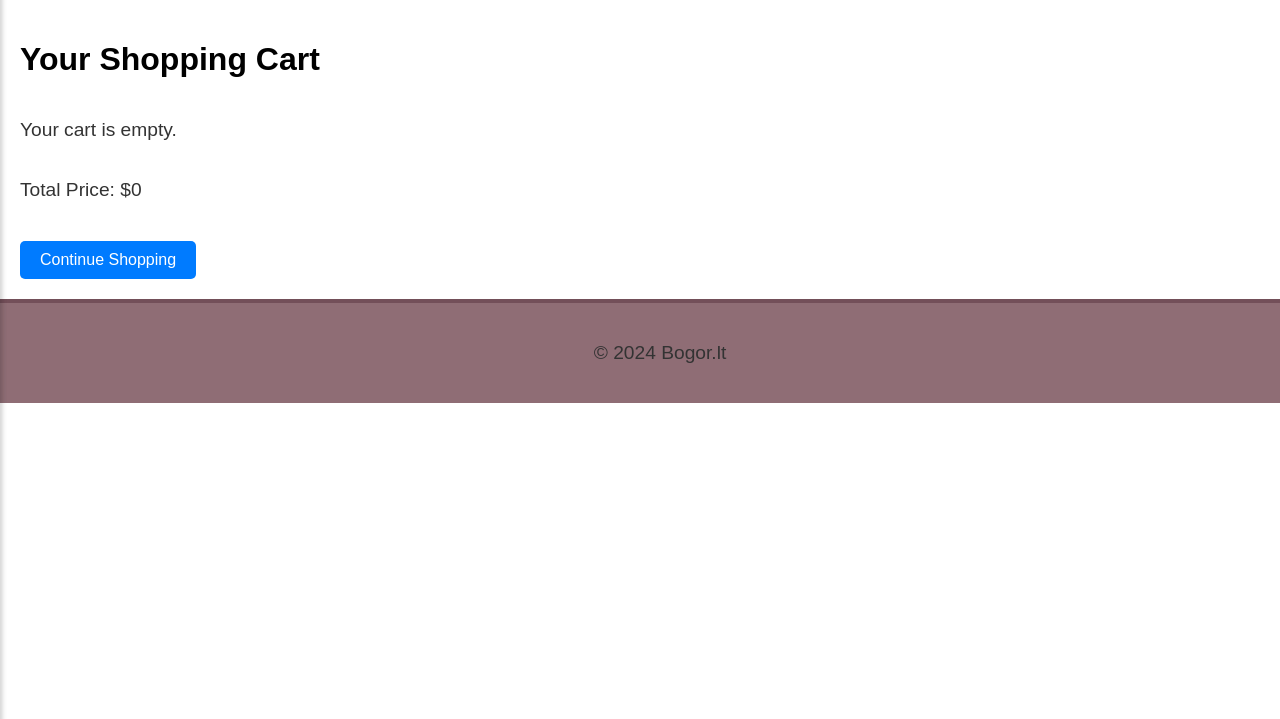
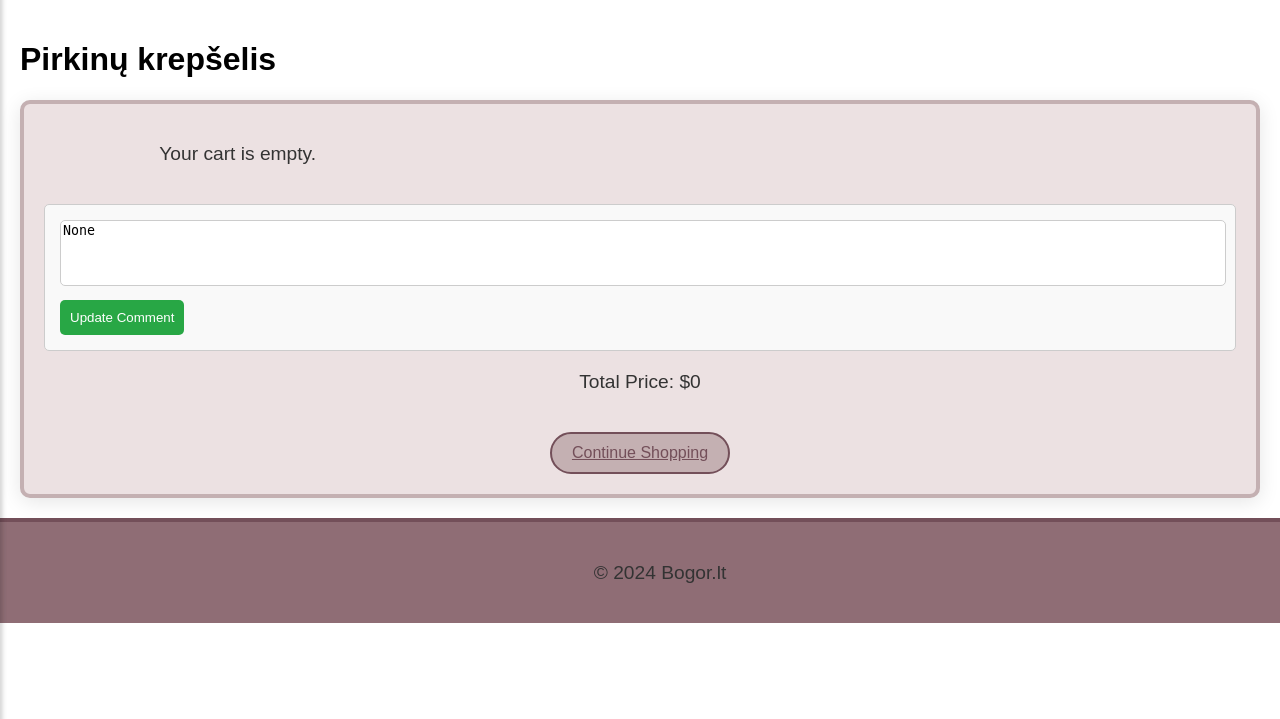
Before and after one commit to EvelinaBog/BogorShop, a Django app: page /cart/ in a window 1280 px wide. Shown: the part 81-800 px from the top of the page. Run offline with Django 5.2, Linux system fonts and the light colour scheme; data comes from the database, SQL or seed files in the repository; data that the repository does not hold is empty.

Commit message:
updates to flowers.html, cart.html, views.py. Added comment field for order

```diff
--- a/mysite/shop/models.py
+++ b/mysite/shop/models.py
@@ -119,10 +119,10 @@
     decoration_qty = models.IntegerField(verbose_name='Decorations Quantity', default=0)
     wrappingpaper = models.ForeignKey('WrappingPaper', on_delete=models.CASCADE, null=True)
     wp_qty = models.IntegerField(verbose_name='Wrapping Paper Quantity', default=0)
-    comment = models.TextField(verbose_name='Order comment', blank=True, null=True)
+    order_comment = models.ForeignKey('CartItem', on_delete=models.CASCADE, null=True)
 
     def __str__(self):
-        return f'{self.client} {self.roses} {self.roses_qty} {self.decoration} {self.decoration_qty} {self.wrappingpaper} {self.decoration_qty} {self.comment}'
+        return f'{self.client} {self.roses} {self.roses_qty} {self.decoration} {self.decoration_qty} {self.wrappingpaper} {self.decoration_qty} {self.order_comment}'
 
     def total(self):
         roses_price = self.roses.price * self.roses_qty
@@ -162,6 +162,7 @@
     user = models.ForeignKey(User, null=True, blank=True, on_delete=models.CASCADE)
     session_key = models.CharField(max_length=255, null=True, blank=True)
     created_at = models.DateTimeField(auto_now_add=True)
+    comment = models.TextField(verbose_name='Order comment', blank=True, null=True)
 
     def __str__(self):
         return f'Cart {self.id}'
--- a/mysite/shop/templates/base.html
+++ b/mysite/shop/templates/base.html
@@ -206,6 +206,8 @@
         font-size: 16px;
         border: 1px solid #734F59;
     }
+
+
     </style>
 </head>
 <body>
--- a/mysite/shop/templates/cart.html
+++ b/mysite/shop/templates/cart.html
@@ -1,40 +1,44 @@
 {% extends "base.html" %}
 {% load custom_filters %}
-{% block title %}Cart{% endblock %}
+{% block title %}Your Shopping Cart{% endblock %}
 
 {% block content %}
-<h1>Your Shopping Cart</h1>
+<h1>Pirkinų krepšelis</h1>
 
 <style>
-    /* Add CSS styles for flex container and items */
+    .cart-container {
+        max-width: 1200px;
+        margin: 0 auto;
+        background-color: #ECE1E2;
+        padding: 20px;
+        box-shadow: 0 4px 20px rgba(0, 0, 0, 0.1);
+        border: 4px solid #C4B0B2;
+        border-radius: 10px;
+        text-align: center;
+    }
+
     .product-list {
-        display: flex;
-        flex-wrap: wrap;
-        justify-content: space-between;
+        display: grid;
+        grid-template-columns: 1fr;
+        gap: 20px;
         list-style: none;
         padding: 0;
         margin: 0;
     }
 
     .product-item {
-        flex: 1;
-        min-width: 200px; /* Set a minimum width to control the item size */
-        max-width: 300px; /* Add a max-width to prevent the items from growing too much */
-        margin: 10px;
+        background-color: #fff;
+        padding: 15px;
         border: 1px solid #ccc;
-        padding: 15px;
-        text-align: center;
-        background-color: #f9f9f9;
-        border-radius: 5px;
+        border-radius: 10px;
+        box-shadow: 0 2px 10px rgba(0, 0, 0, 0.1);
     }
 
-    /* Style the "Remove" button */
     .remove-button {
         display: inline-block;
         margin-top: 10px;
         background-color: #ff4d4d;
         color: white;
-        text-decoration: none;
         padding: 10px 20px;
         border-radius: 5px;
         transition: background-color 0.3s ease;
@@ -44,37 +48,68 @@
         background-color: #cc0000;
     }
 
-    /* Style the "Continue Shopping" button */
     .continue-button {
         display: inline-block;
         margin-top: 20px;
-        background-color: #007bff;
-        color: white;
-        text-decoration: none;
+        background-color: #C4B0B2;
+        color: #734F59;
         padding: 10px 20px;
-        border-radius: 5px;
+        border-radius: 50px;
+        border: 2px solid #734F59;
         transition: background-color 0.3s ease;
     }
 
     .continue-button:hover {
-        background-color: #0056b3;
+        background-color: #855832;
     }
 
-    /* Style the total price and other elements */
     p {
         font-size: 1.2rem;
         color: #333;
     }
+
+    .comment-container {
+        margin: 20px 0;
+        padding: 15px;
+        border: 1px solid #ccc;
+        border-radius: 5px;
+        background-color: #f9f9f9;
+        text-align: left;
+    }
+
+    .comment-form textarea {
+        width: 100%;
+        margin-bottom: 10px;
+        border-radius: 5px;
+        border: 1px solid #ccc;
+        resize: none;
+    }
+
+    .comment-form button {
+        padding: 10px;
+        background-color: #28a745;
+        color: white;
+        border: none;
+        border-radius: 5px;
+        cursor: pointer;
+    }
+
+    .comment-form button:hover {
+        background-color: #218838;
+    }
 </style>
 
-<!-- Flex container for products -->
-<ul class="product-list">
+<div class="cart-container">
+    <!-- Product List -->
+    <ul class="product-list"
+        style="display: grid; grid-template-columns: repeat(3, 1fr); gap: 15px;">
         {% if cart_items %}
         {% for item in cart_items %}
-    {% if item.quantity != 0%}
+        {% if item.quantity != 0 %}
         <li class="product-item">
-        <p>Product: {{ item.product.color }} - Quantity: {{ item.quantity }} - Price: ${{ item.product.price }} - Total:
-            ${{ item.product.price|floatformat:2|mul:item.quantity }}</p>
+            <p>Product: {{ item.product.color }} - Quantity: {{ item.quantity }} - Price: ${{ item.product.price }} -
+                Total:
+                ${{ item.product.price|floatformat:2|multiply:item.quantity }}</p>
             <a href="{% url 'shop:remove_from_cart' item.id %}" class="remove-button">Remove</a>
         </li>
         {% endif %}
@@ -84,7 +119,20 @@
         {% endif %}
     </ul>
 
+    <!-- Comment Form -->
+    <div class="comment-container">
+        <form method="POST" action="{% url 'shop:update_cart_comment' %}" class="comment-form">
+            {% csrf_token %}
+            <textarea name="comment" rows="4"
+                      placeholder="Enter your comment for the order...">{{ cart.comment }}</textarea>
+            <button type="submit">Update Comment</button>
+        </form>
+    </div>
+
     <p>Total Price: ${{ total_price }}</p>
-<a href="{% url 'shop:flowers' %}" class="continue-button">Continue Shopping</a>
+
+    <!-- Continue Shopping Button -->
+    <a href="{% url 'shop:index' %}" class="continue-button">Continue Shopping</a>
+</div>
 
 {% endblock %}
--- a/mysite/shop/templatetags/custom_filters.py
+++ b/mysite/shop/templatetags/custom_filters.py
@@ -8,3 +8,11 @@
         return float(value) * float(arg)
     except (ValueError, TypeError):
         return None
+
+
+@register.filter(name='multiply')
+def multiply(value, arg):
+    try:
+        return float(value) * float(arg)
+    except (ValueError, TypeError):
+        return 0
--- a/mysite/shop/urls.py
+++ b/mysite/shop/urls.py
@@ -13,6 +13,7 @@
     path('cart/', views.view_cart, name='view_cart'),
     path('add/', views.add_to_cart_bulk, name='add_to_cart_bulk'),
     path('remove/<int:item_id>/', views.remove_from_cart, name='remove_from_cart'),
+    path('cart/update-comment/', views.update_cart_comment, name='update_cart_comment'),
 
 ]
 if settings.DEBUG:
--- a/mysite/shop/views.py
+++ b/mysite/shop/views.py
@@ -37,20 +37,11 @@
 def flower(request):
     flowers_data = Products.objects.all()
     first_product = flowers_data.first()
-    order_comment = Order.objects.all()
-
-    if request.method == 'POST':
-        form = OrderForm(request.POST)
-        if form.is_valid():
-            form.save()  # Save the form data to the Order model
-            return redirect('flower')  # Redirect to prevent form re-submission
-    else:
-        form = OrderForm()
+    form = OrderForm()
 
     context = {
         'flowers_data': flowers_data,
-        'first_product': first_product,  # Pass the first product separately
-        'order_comment': order_comment,
+        'first_product': first_product,
         'form': form,
     }
     return render(request, 'flowers.html', context)
@@ -78,51 +69,72 @@
 
 @cache_control(no_cache=True, must_revalidate=True, no_store=True)
 @never_cache
+@cache_control(no_cache=True, must_revalidate=True, no_store=True)
+@never_cache
 def add_to_cart_bulk(request):
     if request.method == 'POST':
-        cart = get_or_create_cart(request)
+        cart = get_or_create_cart(request)  # Get the cart based on session or user
         product_ids = request.POST.getlist('products[]')
         quantities = request.POST.getlist('quantities[]')
 
+        # Process the products and quantities
         for product_id, quantity in zip(product_ids, quantities):
             product = get_object_or_404(Products, id=product_id)
             quantity = int(quantity)
 
+            # Create or update cart items
             cart_item, created = CartItem.objects.get_or_create(cart=cart, product=product)
             cart_item.quantity += quantity
             cart_item.save()
 
-    return redirect('shop:view_cart')
+        return redirect('shop:view_cart')
 
 
 @cache_control(no_cache=True, must_revalidate=True, no_store=True)
 @never_cache
 def view_cart(request):
     cart = get_or_create_cart(request)
-    cart_items = cart.items.all()
-    total_price = sum(item.product.price * item.quantity for item in cart_items)
+    cart_items = cart.items.all()  # Get all cart items
+    total_price = 0
+    for item in cart_items:
+        item_total = item.product.price * item.quantity
+        total_price += item_total
 
     return render(request, 'cart.html', {
+        'cart': cart,  # Pass the cart object so the comment is available
         'cart_items': cart_items,
-        'total_price': round(total_price, 2)
+        'total_price': round(total_price, 2),  # Send the total price rounded to 2 decimal places
     })
 
 
 @never_cache
+def update_cart_comment(request):
+    cart = get_or_create_cart(request)  # Get or create the cart for the session or user
+
+    if request.method == 'POST':
+        comment = request.POST.get('comment', '')  # Get the comment from the POST request
+        cart.comment = comment  # Update the comment for the cart
+        cart.save()  # Save the updated cart
+        print(f"Cart comment updated to: {cart.comment}")
+
+    return redirect('shop:view_cart')  # Redirect back to the cart page
+
+
+@never_cache
 def remove_from_cart(request, item_id):
-    if request.user.is_authenticated:
-        try:
-            cart_item = CartItem.objects.get(id=item_id)
-            cart_item.delete()
-        except CartItem.DoesNotExist:
-            pass
-    else:
-        cart = request.session.get('cart', {})
-        if str(item_id) in cart:
-            del cart[str(item_id)]
+    cart = get_or_create_cart(request)
 
-        request.session['cart'] = cart
-        request.session.modified = True
+    # Try to delete the specific cart item by its ID
+    try:
+        cart_item = CartItem.objects.get(id=item_id, cart=cart)
+        cart_item.delete()
+    except CartItem.DoesNotExist:
+        pass
+
+        # Manually check if the cart has no items left
+        if cart.items.count() == 0:  # If there are no items left in the cart
+            cart.comment = None  # Reset the comment
+            cart.save()  # Save the cart with the reset comment
 
     return redirect('shop:view_cart')
 
```
Also changed, not shown: mysite/shop/forms.py (+8 -2 lines), mysite/shop/templates/flowers.html (+24 -36 lines). Lines whose indentation alone changed are shown as unchanged.
